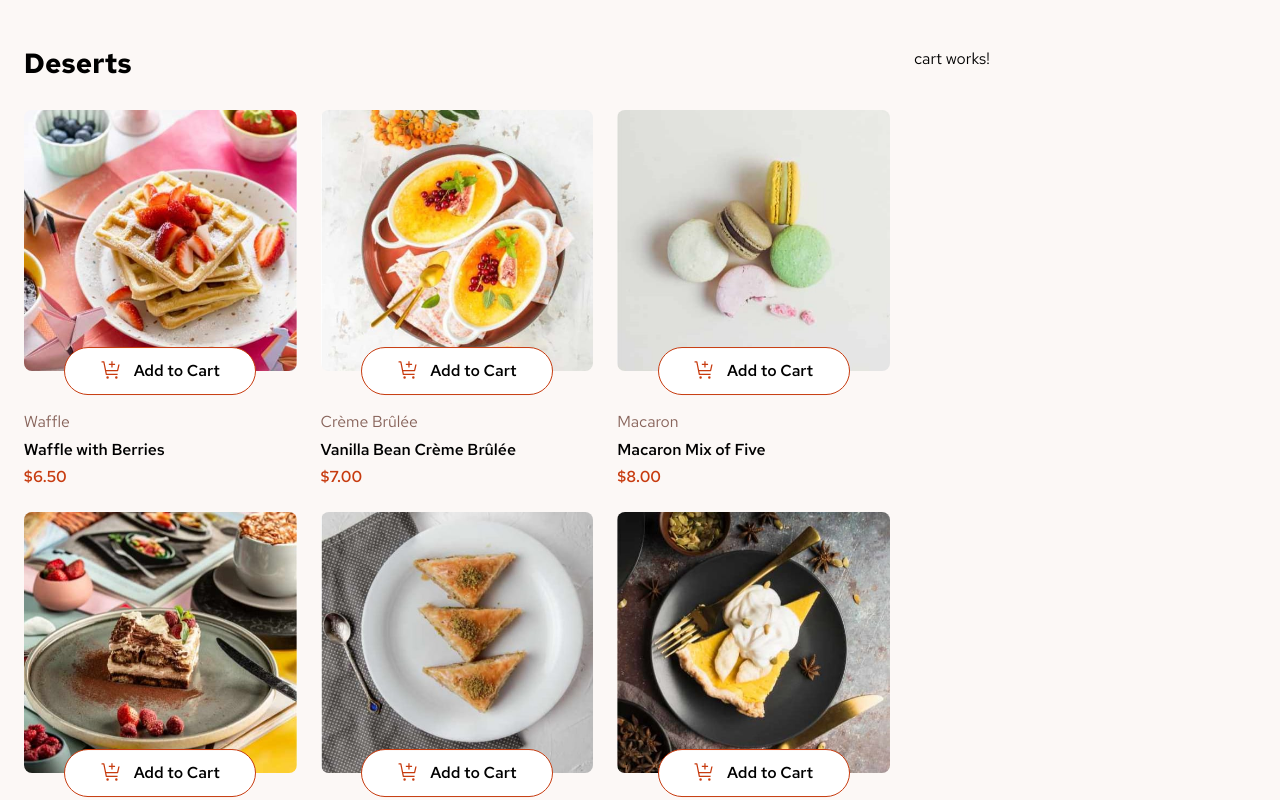
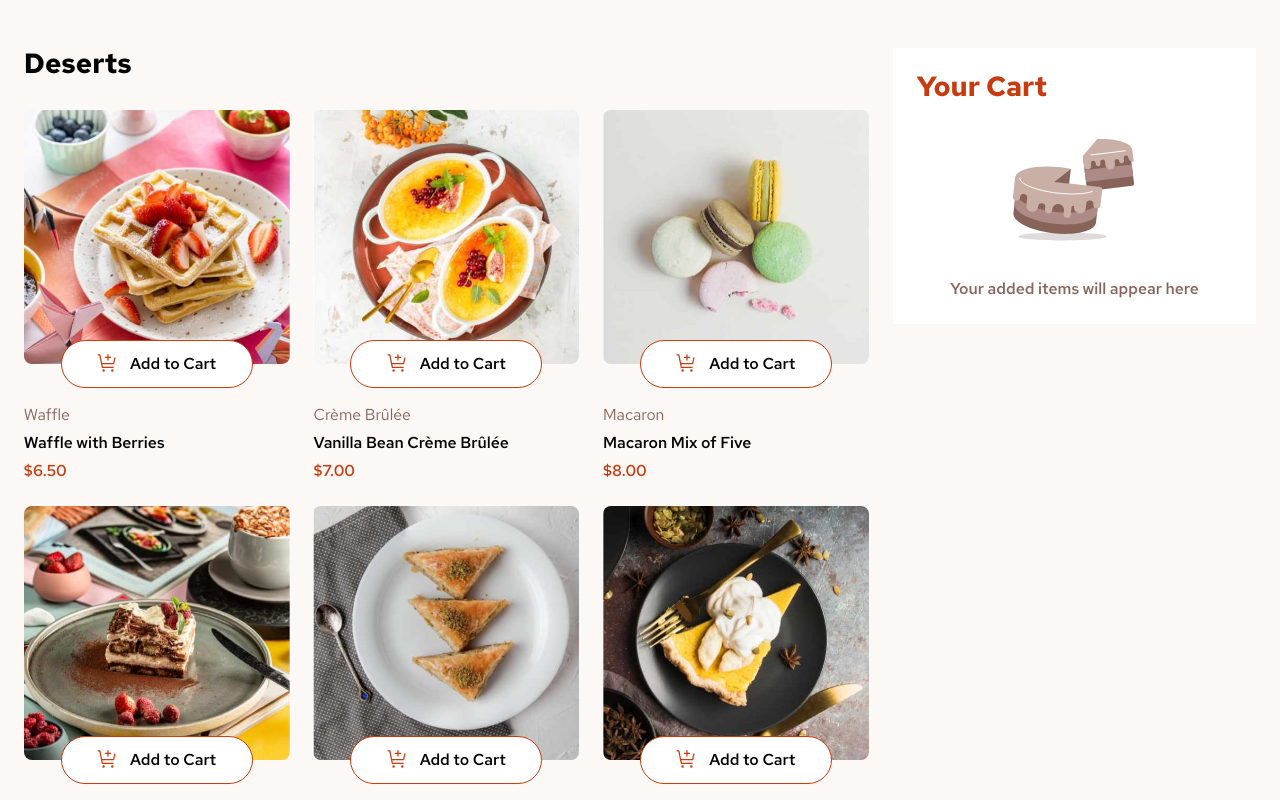
Before and after one commit to bdh-davidh/product-list-with-cart, an Angular app in the folder product-list-with-card/: page / in a window 1280 px wide. Shown: the top 800 px of the page. Built offline with nearby package versions, Linux system fonts and the light colour scheme.

Commit message:
Update CSS

```diff
--- a/product-list-with-card/src/app/app.component.css
+++ b/product-list-with-card/src/app/app.component.css
@@ -10,5 +10,5 @@
 }
 
 aside {
-  flex: 1 1 10rem;
+  flex: 1 1 12rem;
 }
--- a/product-list-with-card/src/app/cart/cart.component.css
+++ b/product-list-with-card/src/app/cart/cart.component.css
@@ -0,0 +1,18 @@
+.cart {
+  background-color: var(--clr-neutral-light);
+
+  h2 {
+    color: var(--clr-red);
+  }
+}
+
+svg {
+  margin-inline: auto;
+  margin-block: var(--space-m);
+}
+
+.placeholder {
+  font-weight: 600;
+  text-align: center;
+  color: var(--clr-rose-500);
+}
--- a/product-list-with-card/src/app/cart/cart.component.html
+++ b/product-list-with-card/src/app/cart/cart.component.html
@@ -1 +1,25 @@
-<p>cart works!</p>
+<div class="box stack cart" style="--padding-block: var(--space-m);--padding-inline: var(--space-m)">
+  <h2>Your Cart</h2>
+  <svg  xmlns="http://www.w3.org/2000/svg" width="128" height="128" fill="none" viewBox="0 0 128 128">
+    <path fill="#260F08"
+      d="M8.436 110.406c0 1.061 4.636 2.079 12.887 2.829 8.252.75 19.444 1.171 31.113 1.171 11.67 0 22.861-.421 31.113-1.171 8.251-.75 12.887-1.768 12.887-2.829 0-1.061-4.636-2.078-12.887-2.828-8.252-.75-19.443-1.172-31.113-1.172-11.67 0-22.861.422-31.113 1.172-8.251.75-12.887 1.767-12.887 2.828Z"
+      opacity=".15" />
+    <path fill="#87635A"
+      d="m119.983 24.22-47.147 5.76 4.32 35.36 44.773-5.467a2.377 2.377 0 0 0 2.017-1.734c.083-.304.104-.62.063-.933l-4.026-32.986Z" />
+    <path fill="#AD8A85" d="m74.561 44.142 47.147-5.754 1.435 11.778-47.142 5.758-1.44-11.782Z" />
+    <path fill="#CAAFA7"
+      d="M85.636 36.78a2.4 2.4 0 0 0-2.667-2.054 2.375 2.375 0 0 0-2.053 2.667l.293 2.347a3.574 3.574 0 0 1-7.066.88l-1.307-10.667 14.48-16.88c19.253-.693 34.133 3.6 35.013 10.8l1.28 10.533a1.172 1.172 0 0 1-1.333 1.307 4.696 4.696 0 0 1-3.787-4.08 2.378 2.378 0 1 0-4.72.587l.294 2.346a2.389 2.389 0 0 1-.484 1.755 2.387 2.387 0 0 1-1.583.899 2.383 2.383 0 0 1-1.755-.484 2.378 2.378 0 0 1-.898-1.583 2.371 2.371 0 0 0-1.716-2.008 2.374 2.374 0 0 0-2.511.817 2.374 2.374 0 0 0-.493 1.751l.293 2.373a4.753 4.753 0 0 1-7.652 4.317 4.755 4.755 0 0 1-1.788-3.17l-.427-3.547a2.346 2.346 0 0 0-2.666-2.053 2.4 2.4 0 0 0-2.08 2.667l.16 1.173a2.378 2.378 0 1 1-4.72.587l-.107-1.28Z" />
+    <path stroke="#fff" stroke-linecap="round" stroke-linejoin="round" stroke-width=".974"
+      d="m81.076 28.966 34.187-4.16" />
+    <path fill="#87635A"
+      d="M7.45 51.793c-.96 8.48 16.746 17.44 39.466 19.947 22.72 2.506 42.08-2.16 43.04-10.667l-3.947 35.493c-.96 8.48-20.24 13.334-43.04 10.667S2.463 95.74 3.423 87.18l4.026-35.387Z" />
+    <path fill="#AD8A85"
+      d="M5.823 65.953c-.96 8.453 16.746 17.44 39.573 20.027 22.827 2.586 42.053-2.187 43.013-10.667L87.076 87.1c-.96 8.48-20.24 13.333-43.04 10.666C21.236 95.1 3.53 86.22 4.49 77.74l1.334-11.787Z" />
+    <path fill="#CAAFA7"
+      d="M60.836 42.78a119.963 119.963 0 0 0-10.347-1.627c-24-2.667-44.453 1.893-45.333 10.373l-2.133 18.88a3.556 3.556 0 1 0 7.066.8 3.574 3.574 0 1 1 7.094.8l-.8 7.094a5.93 5.93 0 1 0 11.786 1.333 3.556 3.556 0 0 1 7.067.8l-.267 2.347a3.573 3.573 0 0 0 7.094.826l.133-1.2a5.932 5.932 0 1 1 11.787 1.36l-.4 3.52a3.573 3.573 0 0 0 7.093.827l.933-8.267a1.174 1.174 0 0 1 1.307-.906 1.146 1.146 0 0 1 1.04 1.306 5.947 5.947 0 0 0 11.813 1.334l.534-4.72a3.556 3.556 0 0 1 7.066.8 3.573 3.573 0 0 0 7.094.826l1.786-15.546a2.373 2.373 0 0 0-2.08-2.667L44.143 55.74l16.693-12.96Z" />
+    <path fill="#87635A" d="m59.156 57.66 1.68-14.88-16.827 13.173 15.147 1.707Z" />
+    <path stroke="#fff" stroke-linecap="round" stroke-linejoin="round" stroke-width=".974"
+      d="M9.796 52.06c-.667 5.866 16.24 12.586 37.733 15.04 14.774 1.68 27.867.906 34.854-1.654" />
+  </svg>
+  <p class="placeholder">Your added items will appear here</p>
+</div>
--- a/product-list-with-card/src/app/products/product/product.component.css
+++ b/product-list-with-card/src/app/products/product/product.component.css
@@ -3,6 +3,8 @@
 
   img {
     border-radius: inherit;
+    object-fit: cover;
+    object-position: center;
   }
 }
 
--- a/product-list-with-card/src/app/products/products.component.css
+++ b/product-list-with-card/src/app/products/products.component.css
@@ -4,6 +4,7 @@
 
 .products {
   display: grid;
-  grid-template-columns: repeat(auto-fit, minmax(min(100%, 250px), 1fr));
+  grid-template-columns: repeat(auto-fill, minmax(250px, 1fr));
+  align-items: center;
   gap: var(--space-m);
 }
--- a/product-list-with-card/src/styles.css
+++ b/product-list-with-card/src/styles.css
@@ -155,7 +155,7 @@
 }
 
 body {
-  --min: 250px;
+  --min: 0px;
   --max: 1440px;
 
   position: relative;
```
